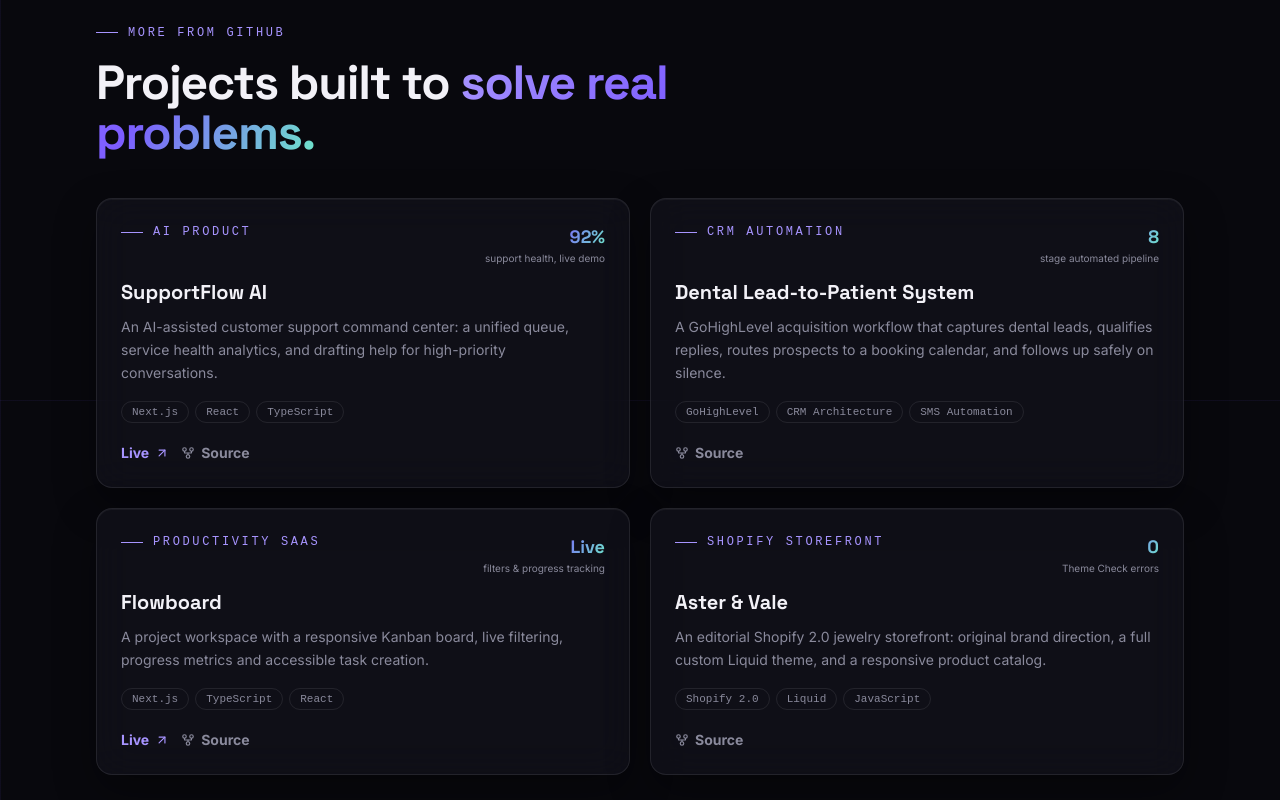
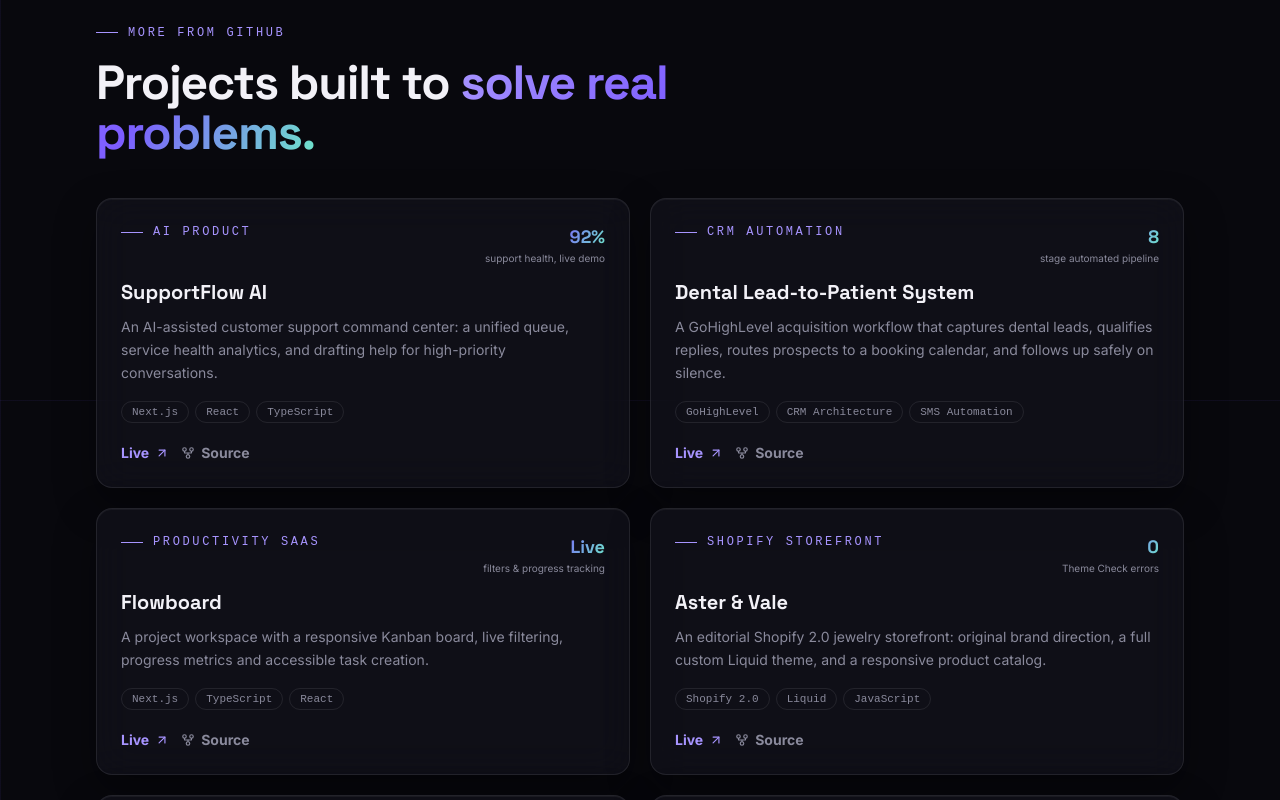
Before and after one commit to davimiza1/muhammad-dawood-portfolio, a Next.js app: page / in a window 1280 px wide. Shown: the part 2000-2800 px from the top of the page. Built offline with nearby package versions, Linux system fonts and the light colour scheme.

Commit message:
Restore portfolio contact and verified project links

```diff
--- /dev/null
+++ b/app/layout.tsx
@@ -0,0 +1 @@
+export { metadata, default } from "../src/app/layout";
--- /dev/null
+++ b/app/page.tsx
@@ -0,0 +1 @@
+export { default } from "../src/app/page";
--- a/package.json
+++ b/package.json
@@ -6,7 +6,8 @@
     "dev": "next dev",
     "build": "next build",
     "start": "next start",
-    "lint": "eslint"
+    "lint": "eslint src tests --max-warnings 0",
+    "test": "node --test tests/portfolio-content.test.mjs"
   },
   "dependencies": {
     "framer-motion": "^13.4.0",
--- a/src/components/CustomCursor.tsx
+++ b/src/components/CustomCursor.tsx
@@ -6,7 +6,6 @@
 const INTERACTIVE = "a, button, [role='button'], input, textarea, select, summary, label";
 
 export default function CustomCursor() {
-  const [enabled, setEnabled] = useState(false);
   const [hovering, setHovering] = useState(false);
   const [pressed, setPressed] = useState(false);
 
@@ -17,7 +16,6 @@
 
   useEffect(() => {
     if (!window.matchMedia("(pointer: fine)").matches) return;
-    setEnabled(true);
     document.documentElement.classList.add("custom-cursor-active");
 
     const move = (e: MouseEvent) => {
@@ -39,8 +37,6 @@
     };
   }, [dotX, dotY]);
 
-  if (!enabled) return null;
-
   return (
     <>
       <motion.div style={{ left: dotX, top: dotY }} animate={{ scale: pressed ? 0.6 : 1 }} className="pointer-events-none fixed z-[999] w-2 h-2 -ml-1 -mt-1 rounded-full bg-violet" />
--- a/src/data/content.ts
+++ b/src/data/content.ts
@@ -16,7 +16,7 @@
   role: "Custom Web Apps, Software & AI Automation Expert",
   tagline: "I design and build the software your business runs on.",
   bio: "I build production web applications, e-commerce platforms and AI-driven automations for businesses that need more than a template. Four years in, still shipping.",
-  email: "dawoodtvoxel@gmail.com",
+  email: "dawoodbiulds@gmail.com",
   github: "https://github.com/davimiza1",
   cv: "/muhammad-dawood-cv.pdf",
   location: "Sargodha, Pakistan · Remote",
@@ -25,7 +25,7 @@
 export const STATS = [
   { value: 4, suffix: "+", label: "years building" },
   { value: 50, suffix: "+", label: "client projects" },
-  { value: 20, suffix: "+", label: "public repositories" },
+  { value: 18, suffix: "", label: "public repositories" },
   { value: 8, suffix: "+", label: "live product demos" },
 ];
 
@@ -48,7 +48,7 @@
   desc:
     "A real-estate lead intelligence workspace that scores purchase intent from raw CSV data, classifies opportunities and turns a spreadsheet into a working sales pipeline. Built with real authentication and a real database, not a mockup.",
   stack: ["Next.js", "TypeScript", "Supabase", "PostgreSQL"],
-  live: "https://leadiq-ai.vercel.app",
+  live: "https://leadiq-ai-xtiz-pearl.vercel.app",
   github: "https://github.com/davimiza1/leadiq-ai",
   metric: { value: "94", label: "AI lead score, live demo" },
 };
@@ -60,7 +60,7 @@
     tag: "AI Product",
     desc: "An AI-assisted customer support command center: a unified queue, service health analytics, and drafting help for high-priority conversations.",
     stack: ["Next.js", "React", "TypeScript"],
-    live: "https://supportflow-ai.vercel.app",
+    live: "https://supportflow-ai-psi.vercel.app",
     github: "https://github.com/davimiza1/supportflow-ai",
     metric: { value: "92%", label: "support health, live demo" },
   },
@@ -70,6 +70,7 @@
     tag: "CRM Automation",
     desc: "A GoHighLevel acquisition workflow that captures dental leads, qualifies replies, routes prospects to a booking calendar, and follows up safely on silence.",
     stack: ["GoHighLevel", "CRM Architecture", "SMS Automation"],
+    live: "https://sites.leadconnectorhq.com/preview/oeJ6Wx9hXhrOwmxk936R?notrack=true",
     github: "https://github.com/davimiza1/ghl-dental-lead-to-patient-system",
     metric: { value: "8", label: "stage automated pipeline" },
   },
@@ -89,8 +90,27 @@
     tag: "Shopify Storefront",
     desc: "An editorial Shopify 2.0 jewelry storefront: original brand direction, a full custom Liquid theme, and a responsive product catalog.",
     stack: ["Shopify 2.0", "Liquid", "JavaScript"],
+    live: "https://aster-vale-demo.myshopify.com/",
     github: "https://github.com/davimiza1/aster-vale-shopify-theme",
     metric: { value: "0", label: "Theme Check errors" },
+  },
+  {
+    key: "commerceops",
+    title: "CommerceOps Pro",
+    tag: "WooCommerce Operations",
+    desc: "A secure plugin foundation for inventory intelligence, low-stock workflows, audit logs, protected APIs and role-aware store operations.",
+    stack: ["PHP", "WooCommerce", "REST API", "PHPUnit"],
+    github: "https://github.com/davimiza1/commerceops-pro",
+    metric: { value: "CI", label: "automated quality checks" },
+  },
+  {
+    key: "velmora",
+    title: "Velmora Skin",
+    tag: "Shopify Storefront",
+    desc: "A custom Shopify 2.0 skincare storefront with responsive home, collection and product templates, native cart integration and mobile purchase controls.",
+    stack: ["Shopify 2.0", "Liquid", "JavaScript"],
+    github: "https://github.com/davimiza1/velmora-skin-shopify-theme",
+    metric: { value: "3", label: "core commerce templates" },
   },
 ];
 
```
Also changed, not shown: 1 other file (tests, documents, lock files or other folders).
